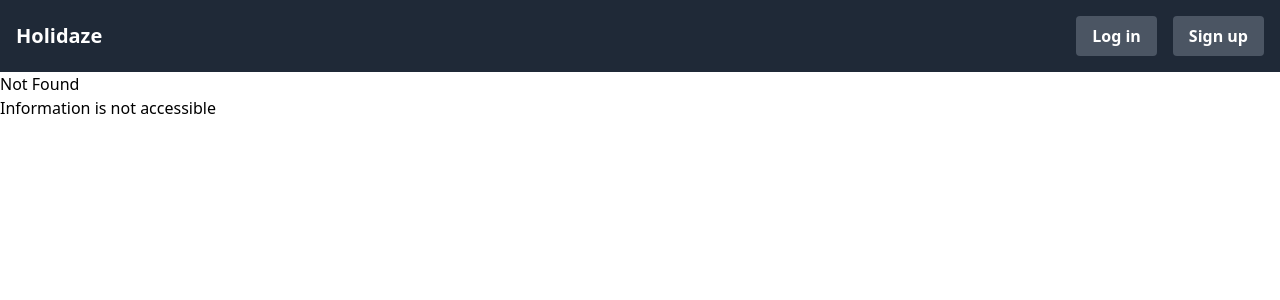
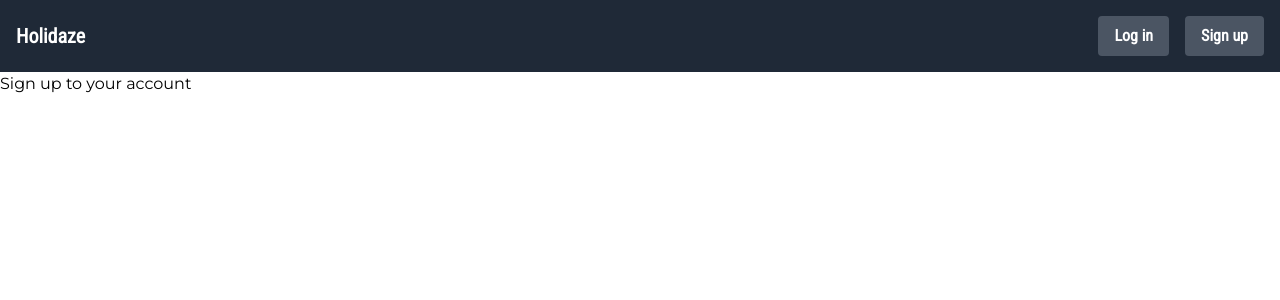
Before and after one commit to Ilona-front-end/booking-website, a React (Create React App) app: page /signup in a window 1280 px wide. Before the commit this address had no page. Shown: the top 300 px of the page. Built offline with nearby package versions, Linux system fonts and the light colour scheme.

Commit message:
HOT-16 font family add, header correct

```diff
--- a/public/index.html
+++ b/public/index.html
@@ -8,6 +8,9 @@
     <meta name="description" content="Booking site called Holidaze"/>
     <!-- <link rel="apple-touch-icon" href="%PUBLIC_URL%/logo192.png" /> -->
     <link rel="manifest" href="%PUBLIC_URL%/manifest.json" />
+    <link rel="preconnect" href="https://fonts.googleapis.com">
+    <link rel="preconnect" href="https://fonts.gstatic.com" crossorigin>
+    <link href="https://fonts.googleapis.com/css2?family=Montserrat:wght@100;200;300;400;500;700&family=Roboto+Condensed:wght@300;400&display=swap" rel="stylesheet">
     <title>Holidaze</title>
   </head>
   <body>
--- a/src/components/pages/LogIn.js
+++ b/src/components/pages/LogIn.js
@@ -3,7 +3,7 @@ import React from 'react';
 function LogIn() {
   return (
     <div>
-      <h1>Log In Form</h1>
+      <h1>Log in to your account</h1>
     </div>
   )
 }
--- /dev/null
+++ b/src/components/pages/Profile.js
@@ -0,0 +1,11 @@
+import React from 'react';
+
+function Profile() {
+  return (
+    <div>
+      <h1>Your Profile Page</h1>
+    </div>
+  )
+}
+
+export default Profile;
--- /dev/null
+++ b/src/components/pages/SignUp.js
@@ -0,0 +1,11 @@
+import React from 'react';
+
+function SignUp() {
+  return (
+    <div>
+      <h1>Sign up to your account</h1>
+    </div>
+  )
+}
+
+export default SignUp;
--- a/src/components/shared/Header.js
+++ b/src/components/shared/Header.js
@@ -1,15 +1,26 @@
 import React from 'react';
 import { Link } from 'react-router-dom';
+import { FaUser } from 'react-icons/fa';
 
-function Header() {
+function Header({ isLoggedIn }) {
+  isLoggedIn = false;
+
   return (
-    <header className="flex flex-col md:flex-row items-center justify-between bg-gray-800 p-4">
+    <header className="font-serif flex flex-col md:flex-row items-center justify-between bg-gray-800 p-4">
       <div className="flex items-center mb-4 md:mb-0">
         <Link to="/" className="text-white text-xl font-bold">Holidaze</Link>
       </div>
       <div className="flex items-center">
-        <button className="bg-gray-600 hover:bg-gray-700 text-white font-semibold py-2 px-4 rounded mr-4">Log in</button>
-        <button className="bg-gray-600 hover:bg-gray-700 text-white font-semibold py-2 px-4 rounded">Sign up</button>
+        {isLoggedIn ? (
+          <Link to="/profile" className="text-white mr-4">
+            <FaUser size={20} />
+          </Link>
+        ) : (
+          <>
+        <Link to="/login" className="bg-gray-600 hover:bg-gray-700 text-white font-semibold py-2 px-4 rounded mr-4">Log in</Link>
+        <Link to="/signup" className="bg-gray-600 hover:bg-gray-700 text-white font-semibold py-2 px-4 rounded">Sign up</Link>
+          </>
+        )}
       </div>
     </header>
   );
--- a/src/routes/Router.js
+++ b/src/routes/Router.js
@@ -5,6 +5,8 @@ import LogIn from '../components/pages/LogIn';
 import NotFound from '../components/pages/NotFound';
 import Venues from '../components/pages/Venues';
 import Venue from '../components/pages/Venue';
+import Profile from '../components/pages/Profile';
+import SignUp from '../components/pages/SignUp';
 
 function Router() {
   return (
@@ -14,6 +16,8 @@ function Router() {
         <Route path='/venues' element={<Venues />} />
         <Route path='/venue/:id' element={<Venue />} />
         <Route path='/login' element={<LogIn />} />
+        <Route path='/signup' element={<SignUp />} />
+        <Route path='/profile' element={<Profile />} />
         <Route path='*' element={<NotFound />} />
       </Routes>
     </>
--- a/tailwind.config.js
+++ b/tailwind.config.js
@@ -2,7 +2,10 @@
 module.exports = {
   content: ['./src/**/*.{js, jsx}'],
   theme: {
-    extend: {},
+    fontFamily: {
+      sans: ['Montserrat', 'sans-serif'],
+      serif: ['Roboto Condensed', 'serif'],
+    },
   },
   plugins: [],
 }
```
